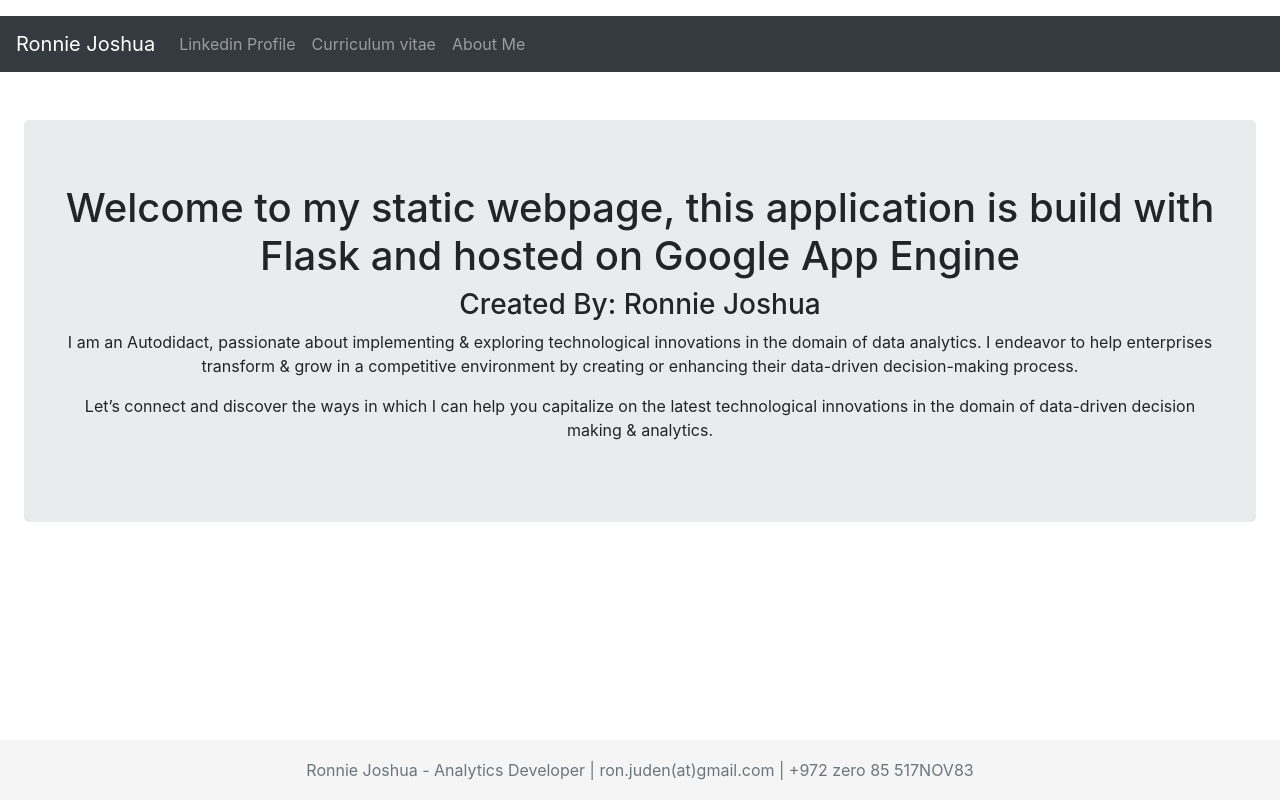
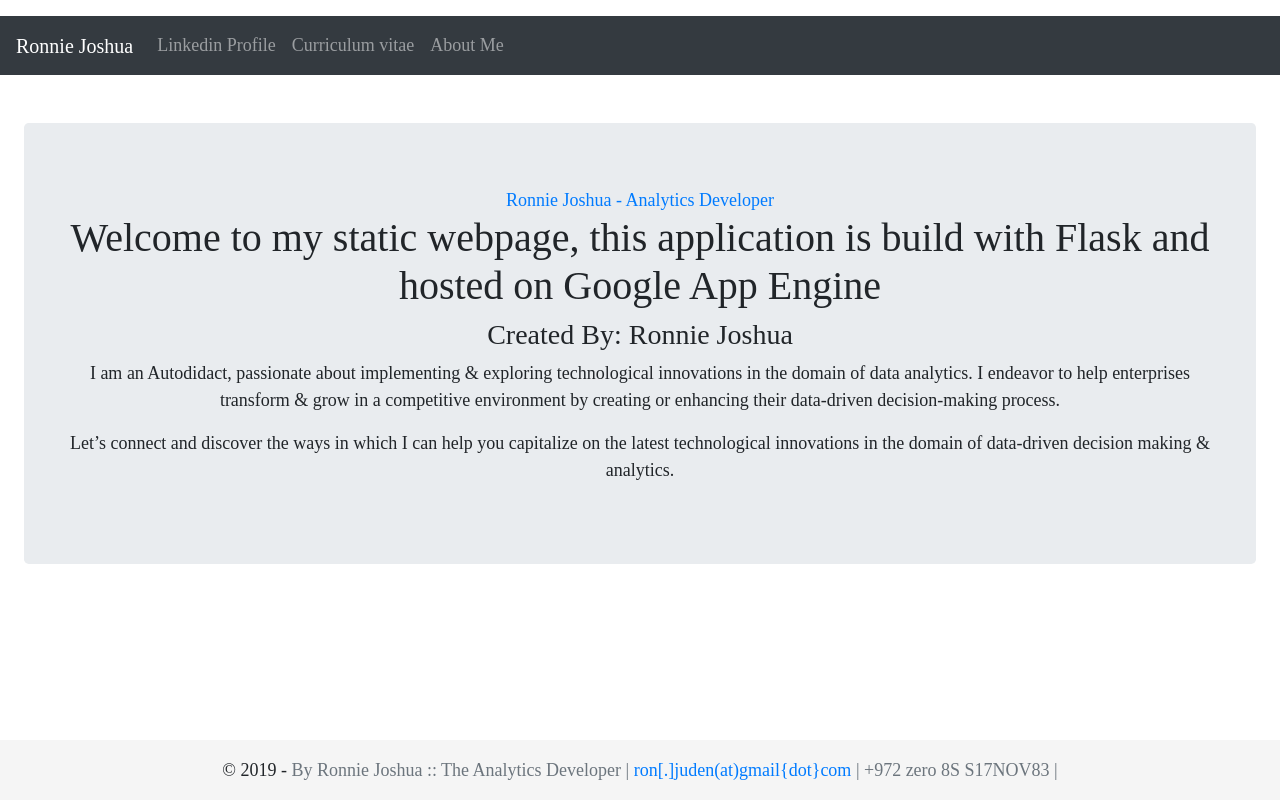
Before and after one commit to ronniejoshua/basic_flask_application, a Flask app: page / in a window 1280 px wide. Run offline with Flask 2, Linux system fonts and the light colour scheme; some libraries are stand-ins or nearby versions.

Commit message:
Added More Functionality & Created a Footer File.

```diff
--- a/static/styles/custom_stylesheet.css
+++ b/static/styles/custom_stylesheet.css
@@ -13,15 +13,24 @@ body {
 }
 
 
-/* Sticky footer styles
------------------------ */
+
+
 html {
   position: relative;
   min-height: 100%;
 }
+
+
 body {
   margin-bottom: 60px; /* Margin bottom by footer height */
+  font-family: Merriweather;
+  font-size: 18px;
+  font-weight: 400;
 }
+
+
+/* Sticky footer styles
+----------------------- */
 .footer {
   text-align: center;
   position: absolute;
@@ -33,6 +42,8 @@ body {
 }
 
 
+
+
 .about_row {
             border: 1px;
             height: 150px;
--- /dev/null
+++ b/templates/includes/_footer.html
@@ -0,0 +1,17 @@
+<!-- Footer -->
+<footer class="footer">
+  <div class="container">
+      <p> &copy; 2019 -
+      <span class="text-muted">By Ronnie Joshua :: The Analytics Developer |
+          <a href="mailto:ron.juden@gmail.com">ron[.]juden(at)gmail{dot}com</a>
+          | +972 zero 8S S17NOV83 |
+          <a href="https://github.com/ronniejoshua"></a>
+          <a href="https://www.linkedin.com/in/ronnie-joshua/"></a>
+          <a href="https://medium.com/@ron.gujjew"></a>
+          <a href="https://twitter.com/ronthegujjew"></a>
+          <a href="https://www.facebook.com/ronjuden"></a>
+      </span>
+      </p>
+
+  </div>
+</footer>
--- a/templates/index.html
+++ b/templates/index.html
@@ -2,6 +2,16 @@
 
 {% block body %}
   <div class="jumbotron text-center">
+
+    <!-- Linkedin Badge -->
+    <script type="text/javascript" src="https://platform.linkedin.com/badges/js/profile.js" async defer></script>
+    <div class="LI-profile-badge"  data-version="v1" data-size="large" data-locale="en_US" data-type="vertical"
+         data-theme="light" data-vanity="ronnie-joshua">
+      <a class="LI-simple-link" href='https://il.linkedin.com/in/ronnie-joshua?trk=profile-badge'>
+        Ronnie Joshua - Analytics Developer
+      </a>
+    </div>
+
     <h1>Welcome to my static webpage, this application is build with Flask and hosted on Google App Engine </h1>
 
     <h3>Created By: {{author}}</h3>
--- a/templates/layout.html
+++ b/templates/layout.html
@@ -20,7 +20,6 @@
     <!-- Custom styles for this template -->
     <link rel="stylesheet" href="{{url_for('static', filename='styles/custom_stylesheet.css')}}">
 
-
     <title>Ronnie Joshua - Analytics Developer</title>
     <!-- Google Tag Manager Code [Jinja Templating]-->
     <script src="{{ url_for('static', filename='scripts/my_gtm.js') }}"></script>
@@ -36,12 +35,9 @@
       {% endblock %}
     </div>
 
-    <!-- Footer -->
-    <footer class="footer">
-      <div class="container">
-        <span class="text-muted">Ronnie Joshua - Analytics Developer | ron.juden(at)gmail.com | +972 zero 85 517NOV83</span>
-      </div>
-    </footer>
+    <!-- Generic Footer for All Pages [Jinja Templating] -->
+    {% include 'includes/_footer.html' %}
+
   <!-- Bootstrap Javascript Dependencies -->
   <script src="https://code.jquery.com/jquery-3.2.1.slim.min.js" integrity="sha384-KJ3o2DKtIkvYIK3UENzmM7KCkRr/rE9/Qpg6aAZGJwFDMVNA/GpGFF93hXpG5KkN" crossorigin="anonymous"></script>
   <script src="https://cdnjs.cloudflare.com/ajax/libs/popper.js/1.12.9/umd/popper.min.js" integrity="sha384-ApNbgh9B+Y1QKtv3Rn7W3mgPxhU9K/ScQsAP7hUibX39j7fakFPskvXusvfa0b4Q" crossorigin="anonymous"></script>
```
